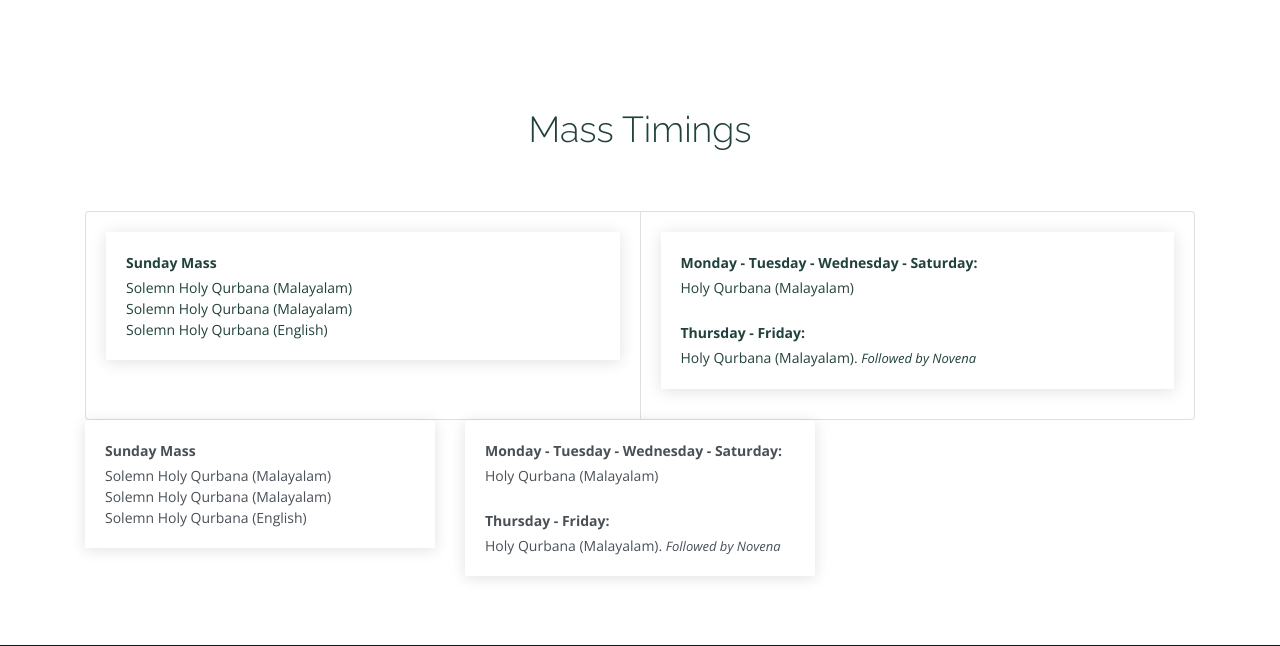
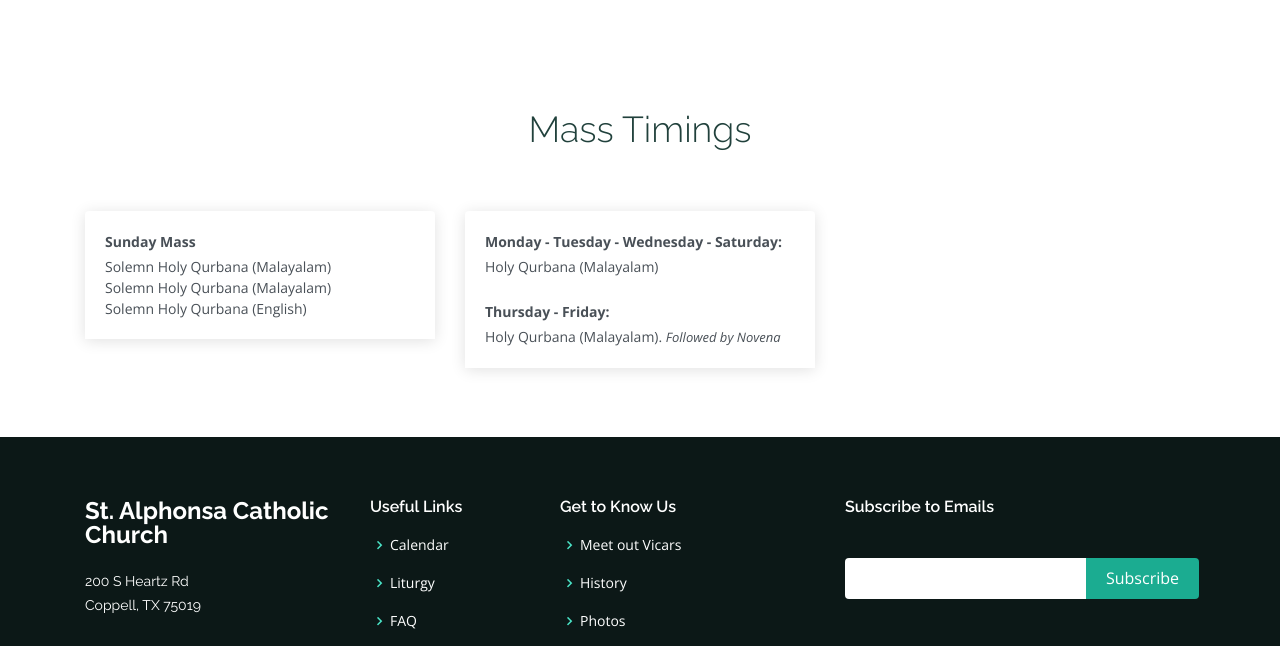
Before and after one commit to stacoppelldev/staweb, a Django app: template church/templates/church/massTimes.html in a window 1280 px wide. Shown: the part 72-718 px from the top of the page. Run offline with Django 3.2, Linux system fonts and the light colour scheme; the template is opened without the code that fills it, so the values that code supplies are empty; some libraries are stand-ins or nearby versions.

Commit message:
Commented the section used for test render

```diff
--- a/church/templates/church/massTimes.html
+++ b/church/templates/church/massTimes.html
@@ -15,7 +15,7 @@
         <h2>Mass Timings</h2>
       </div>
 
-      <div class="card-group">
+      <!-- <div class="card-group">
         <div class="card" data-aos="fade-right">
           <div class="card-body">
             <a class="nav-link active show marginTop5" href="/update-announcement/{{ announcement.id }}">
@@ -38,7 +38,7 @@
             </a>
           </div>
         </div>
-      </div>
+      </div> -->
 
       <div class="row">
         <div class="col-lg-4 mb-5 mb-lg-0" data-aos="fade-right">
```
